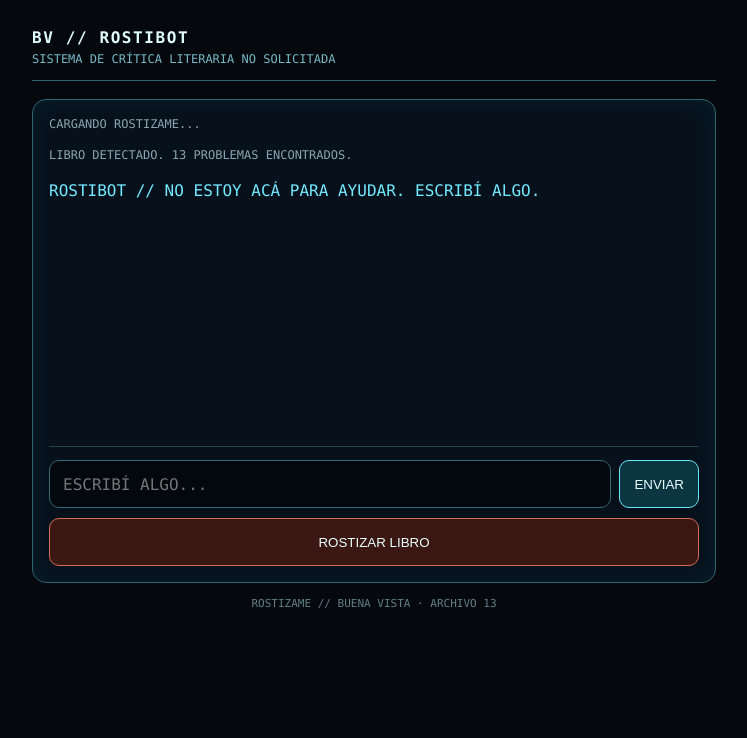
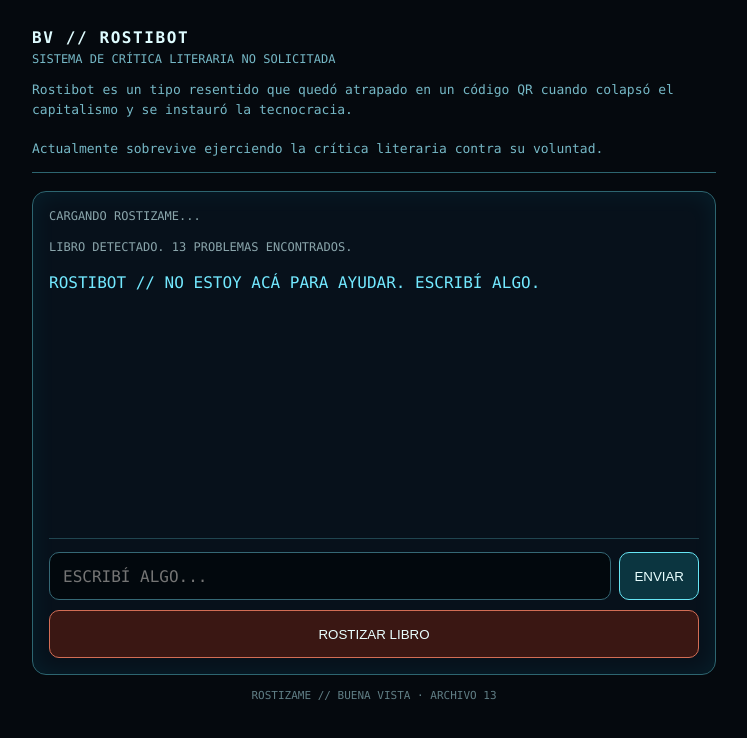
Before and after one commit to Laumanias17/Rostizame, a plain HTML site: page rotibot/index.html in a window 1280 px wide. Shown: the whole page, without its empty margins (266-1013 px from the left). Drawn offline with Linux system fonts and the light colour scheme.

Commit message:
Agregar presentación narrativa de Rostibot

```diff
--- a/rotibot/index.html
+++ b/rotibot/index.html
@@ -9,7 +9,8 @@
 .row{display:flex;gap:8px;border-top:1px solid #204550;padding-top:13px}input{flex:1;min-width:0;background:#02080d;border:1px solid #356875;border-radius:10px;color:#fff;padding:13px;font:inherit}
 button{background:#0b3540;border:1px solid #67e6f5;border-radius:10px;color:#eaffff;font:900 13px inherit;padding:0 14px;min-height:48px}
 .roast{width:100%;margin-top:10px;border-color:#d36d55;background:#3a1713}.foot{text-align:center;color:#607e85;font-size:11px;margin-top:14px}
-</style></head><body><main class="wrap"><div class="top"><div class="k">BV // ROSTIBOT</div><div class="mut">SISTEMA DE CRÍTICA LITERARIA NO SOLICITADA</div></div>
+.intro{color:#76b8c6;font-size:13px;line-height:1.5;margin:14px 0 0}
+</style></head><body><main class="wrap"><div class="top"><div class="k">BV // ROSTIBOT</div><div class="mut">SISTEMA DE CRÍTICA LITERARIA NO SOLICITADA</div><p class="intro">Rostibot es un tipo resentido que quedó atrapado en un código QR cuando colapsó el capitalismo y se instauró la tecnocracia.<br><br>Actualmente sobrevive ejerciendo la crítica literaria contra su voluntad.</p></div>
 <section class="term"><div id="log" class="log"></div><div class="row"><input id="q" maxlength="120" autocomplete="off" placeholder="ESCRIBÍ ALGO..."><button id="send">ENVIAR</button></div><button id="roast" class="roast">ROSTIZAR LIBRO</button></section>
 <div class="foot">ROSTIZAME // BUENA VISTA · ARCHIVO 13</div></main>
 <script>
```
